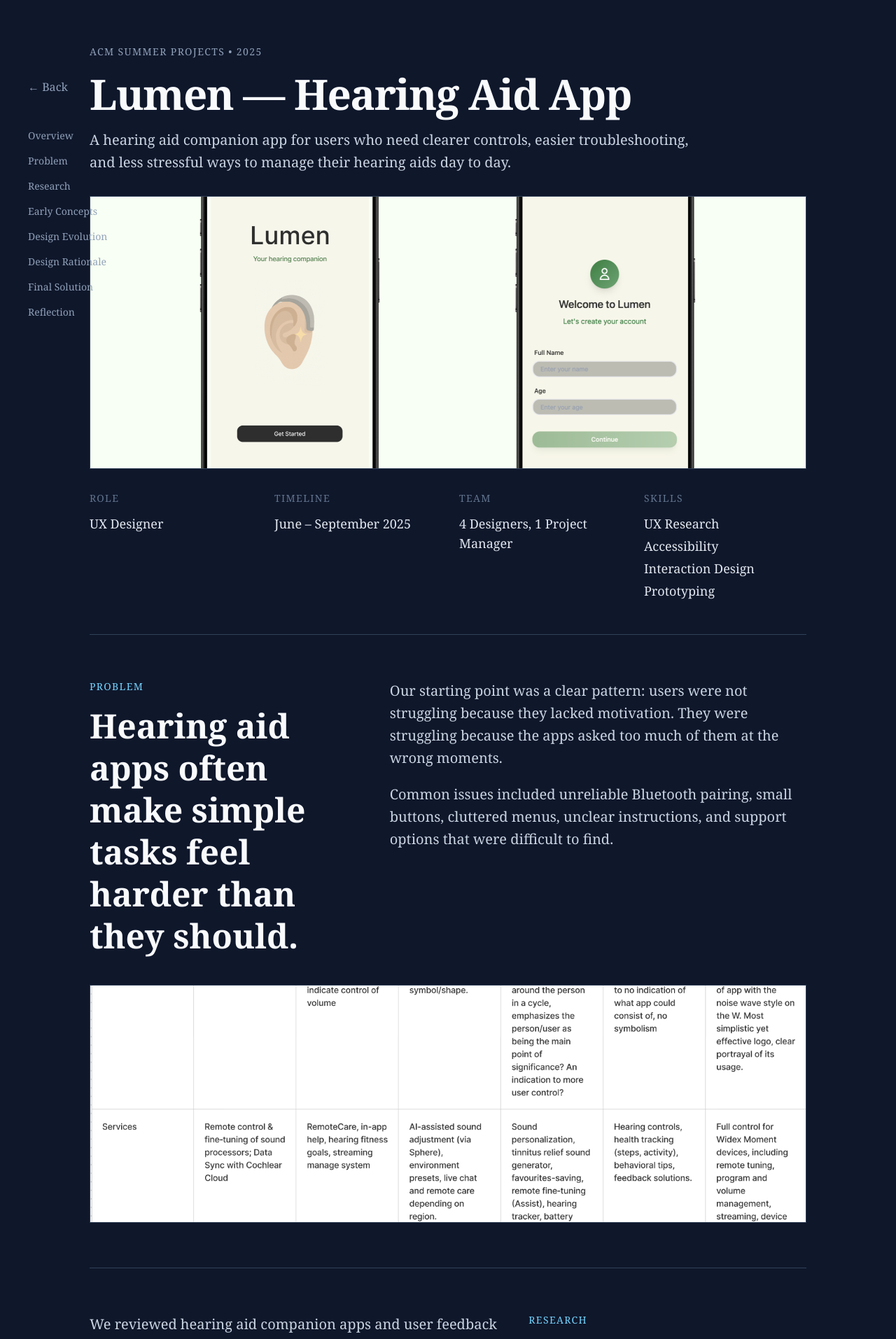
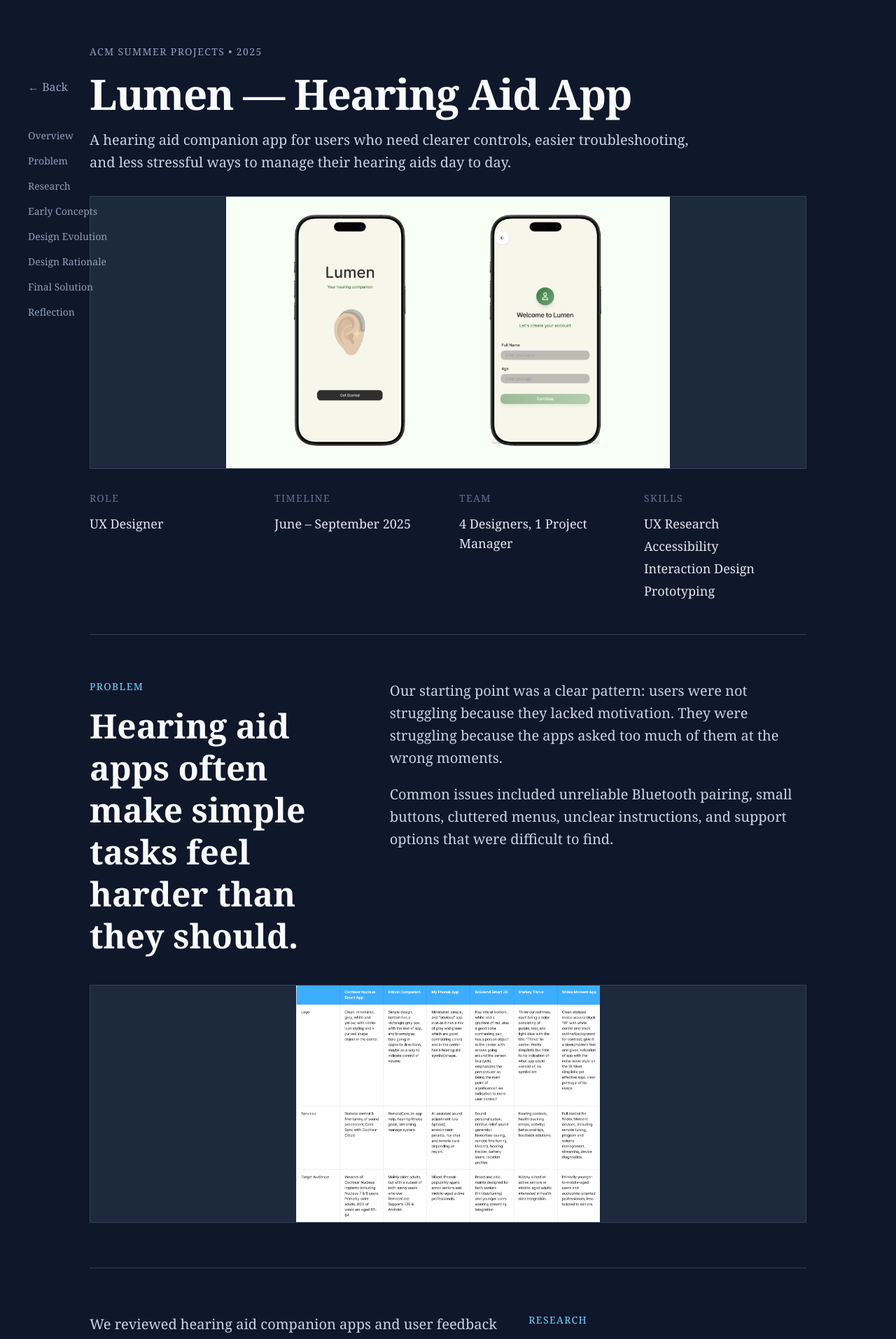
Before and after one commit to Jaibroo/J-Portfolio, a Next.js app: page /J-Portfolio/projects/hearing-aid-app/ in a window 1280 px wide. Shown: the top 1913 px of the page at 70% size. Built offline with nearby package versions, Linux system fonts and the light colour scheme.

Commit message:
image resizing

```diff
--- a/app/page.tsx
+++ b/app/page.tsx
@@ -124,7 +124,7 @@
                 <img
                   src={project.image}
                   alt={project.title}
-                  className="h-full w-full object-cover transition duration-500 group-hover:scale-105"
+                  className="h-full w-full object-contain transition duration-500 group-hover:scale-105"
                 />
 
                 <div className="absolute inset-0 bg-gradient-to-t from-slate-950 via-slate-950/50 to-transparent" />
--- a/app/projects/[slug]/page.tsx
+++ b/app/projects/[slug]/page.tsx
@@ -354,7 +354,7 @@
               alt={project.title}
               width={1400}
               height={900}
-              className="h-full w-full object-cover"
+              className="h-full w-full object-contain"
             />
           </div>
         )}
@@ -440,7 +440,7 @@
                   alt={section.imageLabel}
                   width={1400}
                   height={900}
-                  className="h-full w-full object-cover"
+                  className="h-full w-full object-contain"
                 />
               ) : (
                 <div className="flex h-full items-center justify-center border border-dashed border-slate-600 bg-slate-800/50 text-center text-slate-400">
@@ -484,7 +484,7 @@
                       alt={item.label}
                       width={1000}
                       height={800}
-                      className="h-full w-full object-cover"
+                      className="h-full w-full object-contain"
                     />
                   ) : (
                     <div className="flex h-full items-center justify-center border border-dashed border-slate-600 bg-slate-800/50 text-center text-slate-400">
@@ -514,7 +514,7 @@
                         alt="Before design"
                         width={1000}
                         height={700}
-                        className="h-full w-full object-cover"
+                        className="h-full w-full object-contain"
                       />
                     ) : (
                       <div className="flex h-full items-center justify-center border border-dashed border-slate-600 text-center text-slate-400">
@@ -543,7 +543,7 @@
                         alt="After design"
                         width={1000}
                         height={700}
-                        className="h-full w-full object-cover"
+                        className="h-full w-full object-contain"
                       />
                     ) : (
                       <div className="flex h-full items-center justify-center border border-dashed border-sky-500 text-center text-sky-300">
@@ -596,7 +596,7 @@
                         alt={item.title}
                         width={1000}
                         height={900}
-                        className="h-full w-full object-cover"
+                        className="h-full w-full object-contain"
                       />
                     ) : (
                       <div className="flex h-full items-center justify-center border border-dashed border-slate-600 bg-slate-800/50 text-center text-slate-400">
@@ -642,7 +642,7 @@
                         alt={label}
                         width={1400}
                         height={900}
-                        className="h-full w-full object-cover"
+                        className="h-full w-full object-contain"
                       />
                     ) : (
                       <div className="flex h-full items-center justify-center border border-dashed border-slate-600 bg-slate-800/50 text-center text-slate-400">
```
